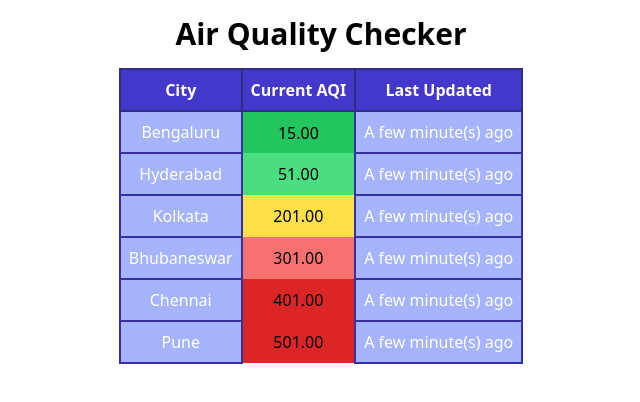
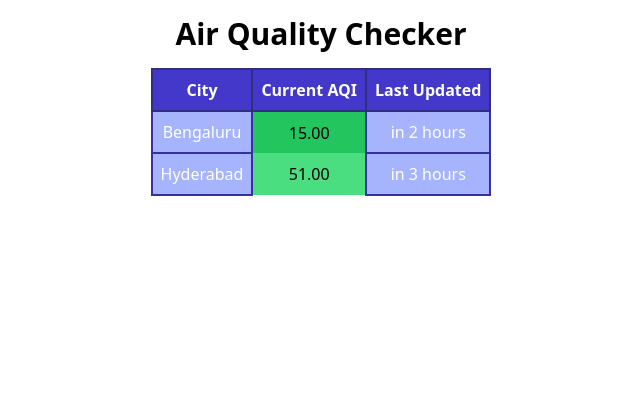
Before and after one commit to vsatyarthi/air-quality-monitoring, a React (Create React App) app: page / in a window 1280 px wide. Shown: the top 402 px of the page, without its empty margins (319-959 px from the left). Built offline with nearby package versions, Linux system fonts and the light colour scheme; no server answers.

Commit message:
preserve history of last few fetched data

```diff
--- a/package.json
+++ b/package.json
@@ -6,6 +6,7 @@
     "@testing-library/jest-dom": "^5.16.1",
     "@testing-library/react": "^12.1.2",
     "@testing-library/user-event": "^13.5.0",
+    "moment": "^2.29.1",
     "react": "^17.0.2",
     "react-dom": "^17.0.2",
     "react-scripts": "5.0.0",
--- a/src/App.js
+++ b/src/App.js
@@ -1,8 +1,10 @@
 import './App.css';
 import {useEffect, useState} from "react";
-import { w3cwebsocket as W3CWebSocket } from "websocket";
+import {w3cwebsocket as W3CWebSocket} from "websocket";
+import moment from 'moment';
 
 const client = new W3CWebSocket('ws://city-ws.herokuapp.com/');
+const historyLimit = 10;
 const AirQualityStandards = [
     {min: 0, max: 50, label: `Good`, id: `good`},
     {min: 51, max: 100, label: `Satisfactory`, id: `satisfactory`},
@@ -15,49 +17,78 @@ const AirQualityStandards = [
 function App() {
     const [airQualityData, setAirQualityData] = useState([
         {
+            "id": "bengaluru",
             "city": "Bengaluru",
-            "aqi": 15.00
+            "aqi": 15.00,
+            "timestamp": 1642330361369,
+            "history": [
+                {aqi: 40, receivedAt: 1642330361369},
+                {aqi: 60, receivedAt: 1642330361380},
+                {aqi: 101, receivedAt: 1642330361700},
+                {aqi: 250, receivedAt: 1642330361800},
+                {aqi: 360, receivedAt: 1642330362000},
+            ],
         },
         {
+            "id": "hyderabad",
             "city": "Hyderabad",
-            "aqi": 51
-        },
-        {
-            "city": "Kolkata",
-            "aqi": 201
-        },
-        {
-            "city": "Bhubaneswar",
-            "aqi": 301
-        },
-        {
-            "city": "Chennai",
-            "aqi": 401
-        },
-        {
-            "city": "Pune",
-            "aqi": 501
+            "aqi": 51,
+            "timestamp": 1642330834559,
+            "history": [
+                {aqi: 40, receivedAt: 1642330361369},
+                {aqi: 60, receivedAt: 1642330361380},
+                {aqi: 101, receivedAt: 1642330361700},
+                {aqi: 250, receivedAt: 1642330361800},
+                {aqi: 360, receivedAt: 1642330362000},
+            ],
         },
     ]); // default to start with
 
     useEffect(() => {
-        /*client.onopen = () => {
+        client.onopen = () => {
             console.log('WebSocket Client Connected');
         };
+        const receivedCityIDs = [];
         client.onmessage = (message) => {
-            let liveAqiData = JSON.parse(message.data);
-            // TODO: since sent time is not here, need to add timestamp to show `last updated at`
-            // console.info({liveAqiData})
-            setAirQualityData(liveAqiData);
-        };*/
-    },[]);
+            const receivedAqiData = JSON.parse(message.data);
+            const liveAqiData = receivedAqiData.map(cityData => {
+                const existingCityIndex = airQualityData.findIndex(city => city.city === cityData.city);
+                const receivedAt = Date.now();
+                const newVariant = {aqi: cityData.aqi, receivedAt};
+                const id = cityData.city.toLowerCase().replace(' ', '');
+                receivedCityIDs.push(id);
+                let history;
+                if (existingCityIndex > -1) {
+                    if(airQualityData[existingCityIndex].history.length > historyLimit) airQualityData[existingCityIndex].history.splice(0, 1);
+                    history = [...airQualityData[existingCityIndex].history, newVariant];
+                } else {
+                    history = [newVariant];
+                }
+                return {
+                    ...cityData,
+                    id,
+                    receivedAt: receivedAt,
+                    history,
+                };
+            });
+            const filteredAqiData = airQualityData.filter(cityData => !receivedCityIDs.includes(cityData.id));
+            // console.info({receivedCityIDs, airQualityData, filteredAqiData})
+            const updateAqiData = [...filteredAqiData, ...liveAqiData].sort((cityA,cityB) => cityA.aqi - cityB.aqi);
+            setAirQualityData(updateAqiData);
+            // client.close();
+        };
+    }, [airQualityData]);
+
+    const getElapsedTime = timeStamp => {
+        return moment(timeStamp).fromNow();
+    }
 
     const getSeverityClassName = (aqi) => {
         const defaultSeverity = `bg-red-600 text-black-900 border-red-600`;
-        const matchedStandard = AirQualityStandards.filter(standard => aqi >= standard.min && aqi <= standard.max);
+        const matchedStandard = AirQualityStandards.filter(standard => Math.ceil(aqi) >= standard.min && Math.ceil(aqi) <= standard.max);
         const id = (matchedStandard.length) ? matchedStandard[0].id : `severe`;
-        console.info({id});
-        switch (id){
+        // console.info({matchedStandard, id, aqi});
+        switch (id) {
             case `good`:
                 return `bg-green-500 text-black-900 border-green-500 ${id}`;
             case `satisfactory`:
@@ -82,16 +113,21 @@ function App() {
                 <thead>
                 <tr>
                     <th className="text-center font-bold p-2 bg-indigo-700 text-white border-indigo-900 border-solid border-2">City</th>
-                    <th className="text-center font-bold p-2 bg-indigo-700 text-white border-indigo-900 border-solid border-2">Current AQI</th>
-                    <th className="text-center font-bold p-2 bg-indigo-700 text-white border-indigo-900 border-solid border-2">Last Updated</th>
+                    <th className="text-center font-bold p-2 bg-indigo-700 text-white border-indigo-900 border-solid border-2">Current
+                        AQI
+                    </th>
+                    <th className="text-center font-bold p-2 bg-indigo-700 text-white border-indigo-900 border-solid border-2">Last
+                        Updated
+                    </th>
                 </tr>
                 </thead>
                 <tbody>
-                {airQualityData.map(({city, aqi}) => {
+                {airQualityData.map(({city, aqi, timestamp}) => {
+                    // console.info({airQualityData});
                     return (<tr key={city}>
                         <td className=" text-center p-2 bg-indigo-300 text-white border-indigo-800 border-solid border-2">{city}</td>
                         <td className={` text-center p-2 ${getSeverityClassName(aqi)}`}>{aqi.toFixed(2)}</td>
-                        <td className=" text-center p-2 bg-indigo-300 text-white border-indigo-800 border-solid border-2">A few minute(s) ago</td>
+                        <td className=" text-center p-2 bg-indigo-300 text-white border-indigo-800 border-solid border-2">{getElapsedTime(timestamp)}</td>
                     </tr>);
                 })}
 
```
Also changed, not shown: 1 other file (tests, documents, lock files or other folders).
